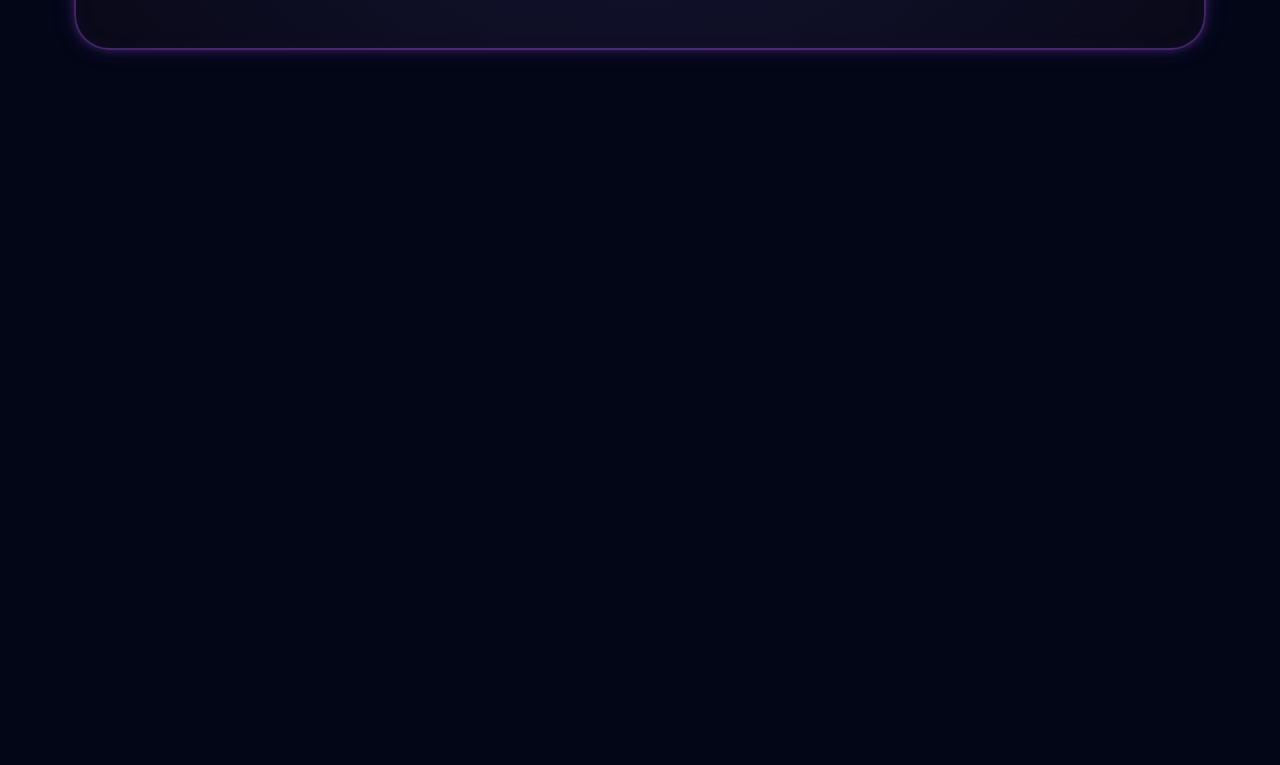
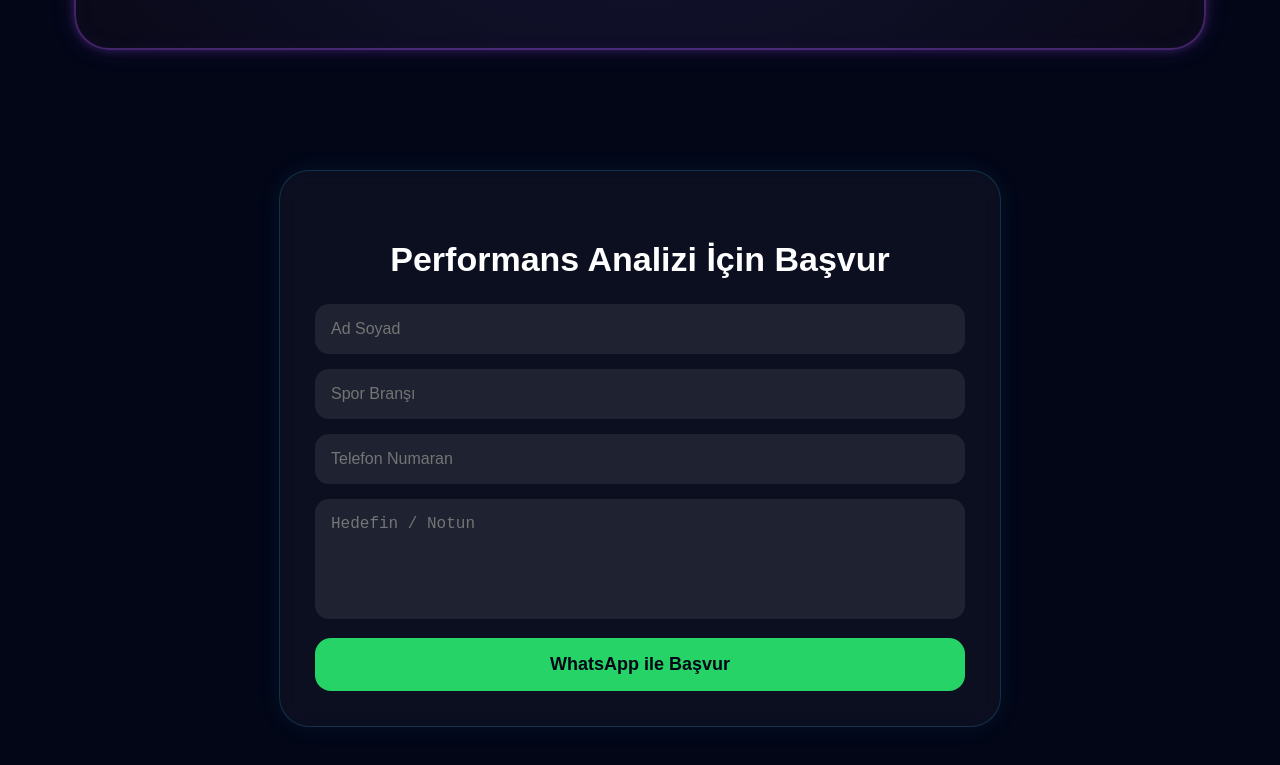
Before and after one commit to Doyle0670/AKANLab, a plain HTML site: page index.html in a window 1280 px wide. Shown: the part 3093-3858 px from the top of the page. Before the commit the page ends 3223 px from the top, so only its background shows below. Drawn offline with Linux system fonts and the light colour scheme.

Commit message:
add whatsapp application form

```diff
--- a/index.html
+++ b/index.html
@@ -717,7 +717,56 @@ body{
     transparent
   );
 }
+.contact-form{
+  max-width:650px;
+  margin:120px auto 80px;
+  padding:35px;
+  border-radius:30px;
 
+  background:rgba(255,255,255,0.04);
+  border:1px solid rgba(56,189,248,0.2);
+  backdrop-filter:blur(12px);
+
+  box-shadow:
+    0 0 25px rgba(56,189,248,0.08);
+}
+
+.contact-form h3{
+  text-align:center;
+  font-size:34px;
+  margin-bottom:25px;
+}
+
+.contact-form input,
+.contact-form textarea{
+  width:100%;
+  margin-bottom:15px;
+  padding:16px;
+  border-radius:14px;
+  border:none;
+  outline:none;
+  background:rgba(255,255,255,0.08);
+  color:white;
+  font-size:16px;
+  box-sizing:border-box;
+}
+
+.contact-form textarea{
+  height:120px;
+  resize:none;
+}
+
+.contact-form button{
+  width:100%;
+  padding:16px;
+  border:none;
+  border-radius:16px;
+  background:#25D366;
+  color:#020617;
+  font-size:18px;
+  font-weight:bold;
+  cursor:pointer;
+}
 
 
 
@@ -863,8 +912,41 @@ Benim yaklaşımım yalnızca antrenman programı oluşturmak değil; performans
 </div>
 </div>
 
+</div>
+<div class="contact-form">
+  <h3>Performans Analizi İçin Başvur</h3>
+
+  <input type="text" id="name" placeholder="Ad Soyad">
+  <input type="text" id="sport" placeholder="Spor Branşı">
+  <input type="text" id="phone" placeholder="Telefon Numaran">
+  <textarea id="goal" placeholder="Hedefin / Notun"></textarea>
+
+  <button onclick="sendWhatsApp()">WhatsApp ile Başvur</button>
+</div>
+<script>
+function sendWhatsApp(){
+  const name = document.getElementById("name").value;
+  const sport = document.getElementById("sport").value;
+  const phone = document.getElementById("phone").value;
+  const goal = document.getElementById("goal").value;
+
+  const message =
+    "Merhaba, performans analizi için başvuru yapmak istiyorum.%0A%0A" +
+    "Ad Soyad: " + name + "%0A" +
+    "Spor Branşı: " + sport + "%0A" +
+    "Telefon: " + phone + "%0A" +
+    "Hedef / Not: " + goal;
+
+  window.open("https://wa.me/905015440670?text=" + message, "_blank");
+}
+</script>
 
 
-</div>
+
+
+
+
+
+
 </body>
 </html>
```
